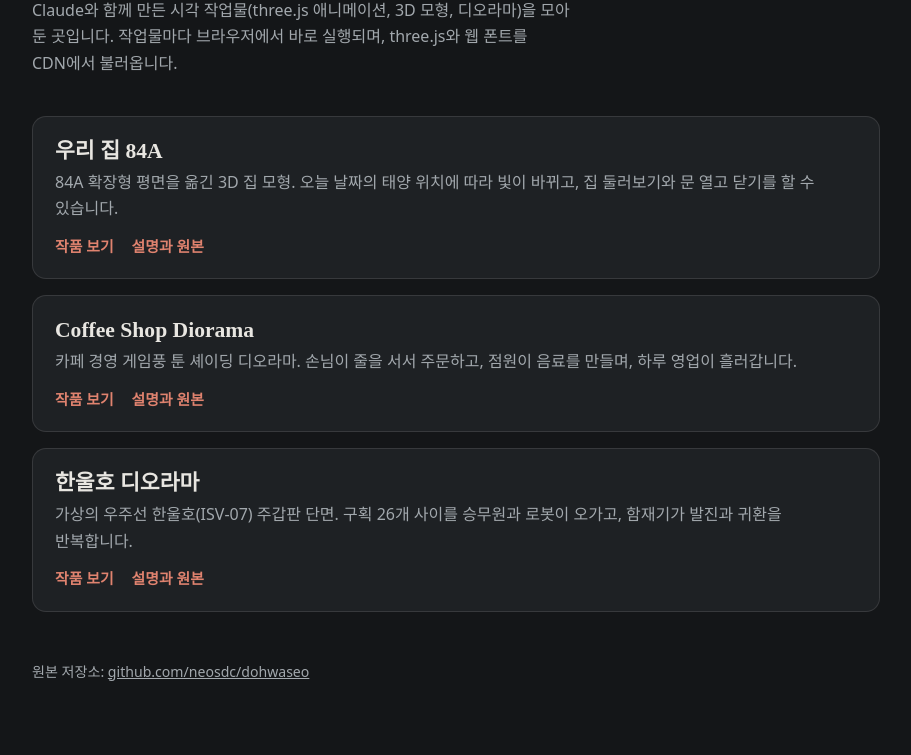
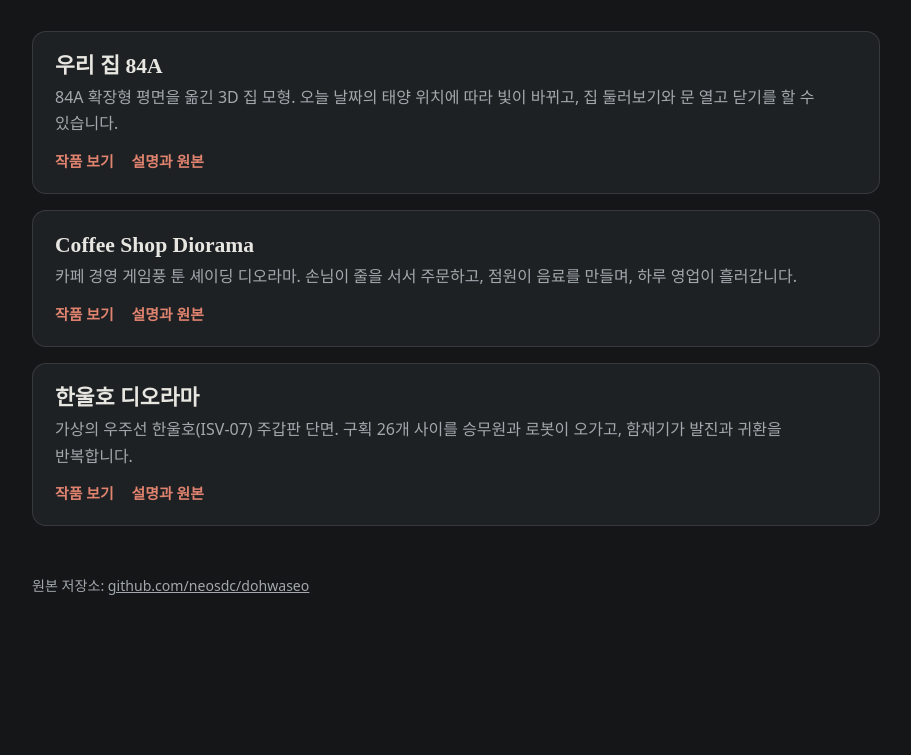
Before and after one commit to neosdc/dohwaseo, a plain HTML site: page index.html in a window 1280 px wide. Shown: the part 111-866 px from the top of the page, without its empty margins (184-1095 px from the left). After the commit the page ends 800 px from the top, so only its background shows below. Drawn offline with Linux system fonts and the light colour scheme; a web font is replaced by a local one.

Commit message:
Pages 첫 화면에서 작업 방식을 특정하는 소개 문구 제거
three.js·3D·CDN을 언급하는 소개 문단을 빼고, meta description도 특정 기술 언급 없이 바꿨습니다. 앞으로 2D 등 다른 방식의 작업물도 들어올 수 있기 때문입니다.

Co-Authored-By: Claude Opus 5.5 <noreply@anthropic.com>
Claude-Session: https://claude.ai/code/session_01AREDBUdmux5ULzVWLASEu5

```diff
--- a/index.html
+++ b/index.html
@@ -5,7 +5,7 @@
 <meta name="viewport" content="width=device-width,initial-scale=1">
 <title>도화서</title>
 <meta name="theme-color" content="#141618">
-<meta name="description" content="Claude와 함께 만든 three.js 시각 작업물 모음">
+<meta name="description" content="도화서 작업물 모음">
 <link rel="preconnect" href="https://fonts.googleapis.com">
 <link rel="preconnect" href="https://fonts.gstatic.com" crossorigin>
 <link rel="stylesheet" href="https://fonts.googleapis.com/css2?family=Gowun+Batang:wght@700&family=IBM+Plex+Sans+KR:wght@400;600&display=swap">
@@ -27,7 +27,6 @@ body{margin:0;background:var(--bg);color:var(--fg);font:16px/1.65 var(--font-bod
 main{max-width:880px;margin:0 auto;padding:56px 16px 72px}
 header h1{font:700 2.6rem/1.1 var(--font-display);margin:0 0 6px;letter-spacing:.02em}
 header h1 small{font-size:1.1rem;color:var(--muted);margin-left:8px;font-weight:700}
-header p{margin:0;color:var(--muted);max-width:60ch}
 .list{list-style:none;margin:40px 0 0;padding:0;display:grid;gap:16px}
 .item{background:var(--card);border:1px solid var(--line);border-radius:14px;padding:20px 22px;transition:background .15s,border-color .15s}
 .item:hover{background:var(--card-hover);border-color:rgba(224,131,111,.35)}
@@ -46,7 +45,6 @@ footer a{color:inherit}
 <main>
   <header>
     <h1>도화서 <small>圖畵署</small></h1>
-    <p>Claude와 함께 만든 시각 작업물(three.js 애니메이션, 3D 모형, 디오라마)을 모아 둔 곳입니다. 작업물마다 브라우저에서 바로 실행되며, three.js와 웹 폰트를 CDN에서 불러옵니다.</p>
   </header>
 
   <ul class="list">
```
